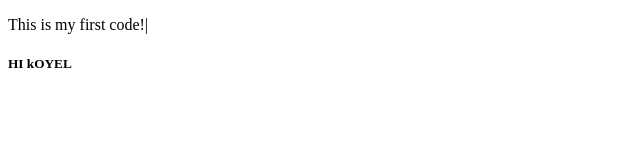
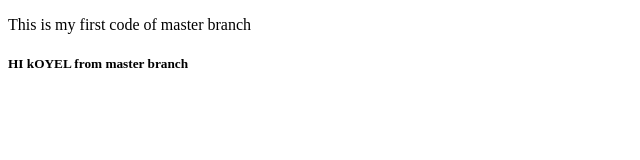
Before and after one commit to Koyeltriophase/myproject, a plain HTML site: page index.html in a window 1280 px wide. Shown: the whole page, without its empty margins (0-640 px from the left). Drawn offline with Linux system fonts and the light colour scheme.

Commit message:
Master Branch

```diff
--- a/index.html
+++ b/index.html
@@ -6,7 +6,7 @@
     <title>Document</title>
 </head>
 <body>
-    <p>This is my first code!|</p>
-    <h5>HI kOYEL</h5>
+    <p>This is my first code of master branch</p>
+    <h5>HI kOYEL from master branch</h5>
 </body>
 </html>
```
